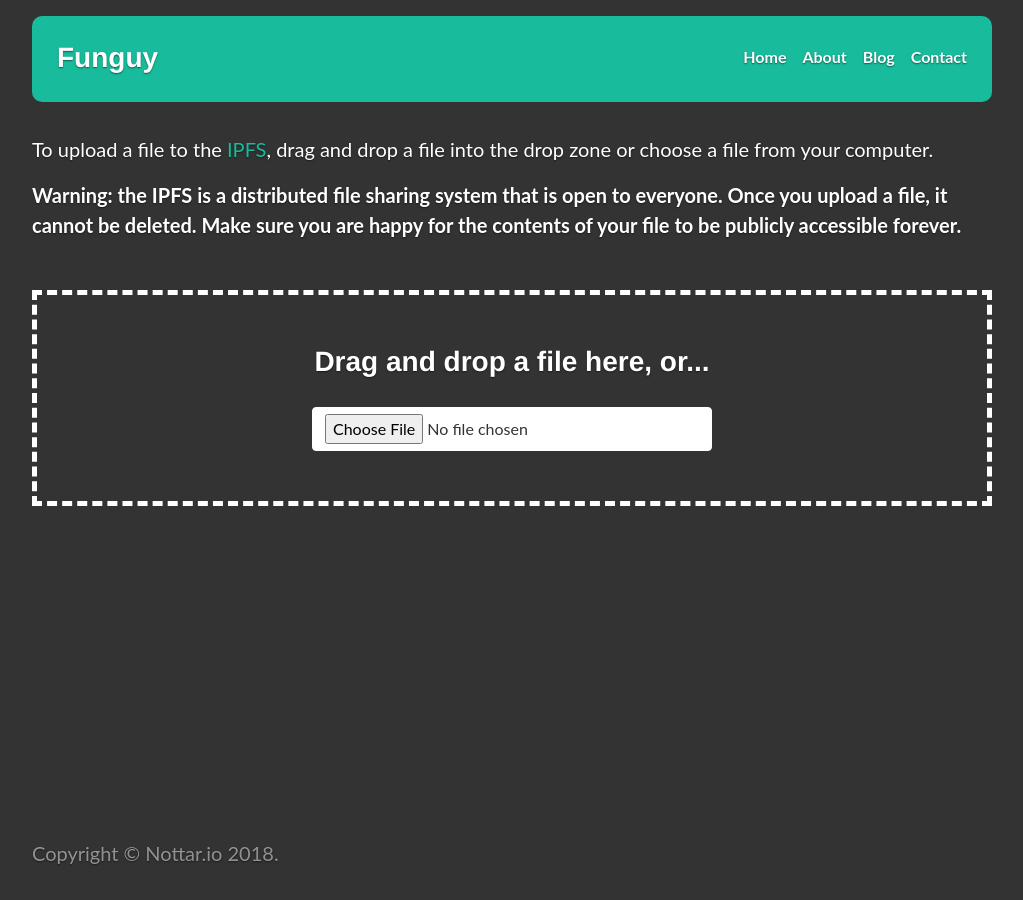
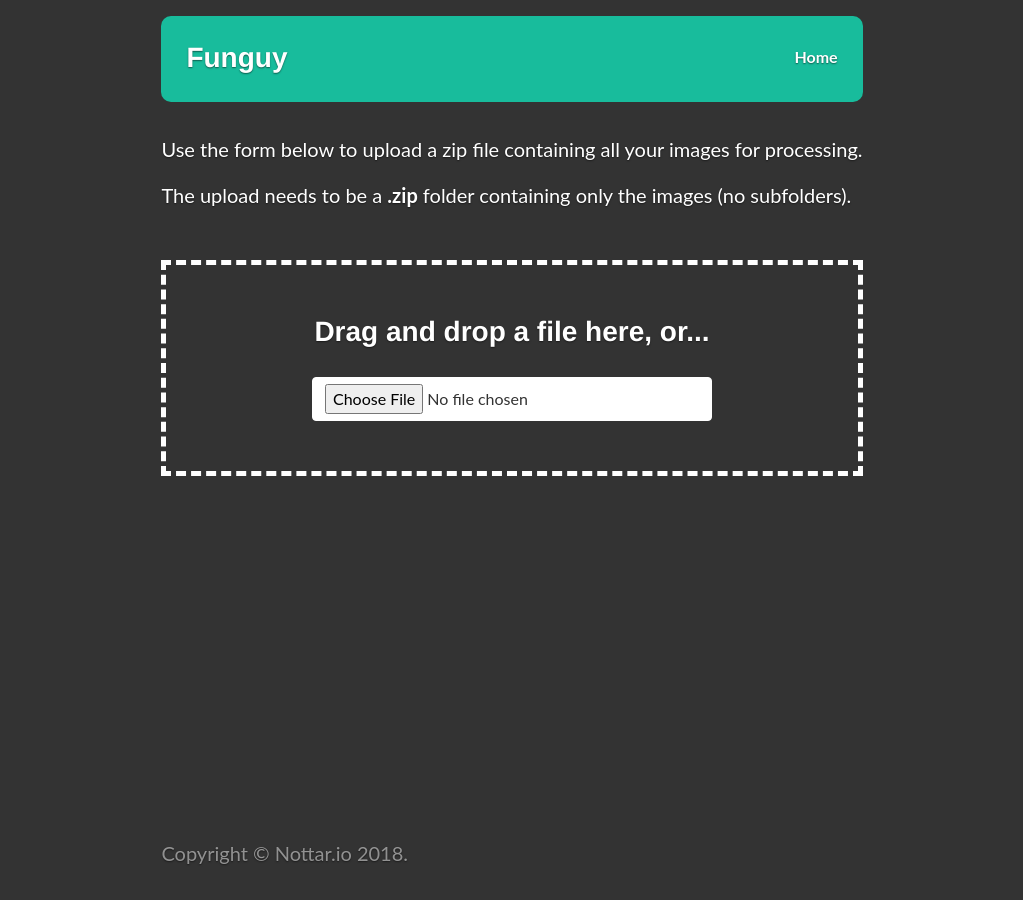
Before and after one commit to danmermel/funguyfront, a Jekyll site: the page built from docs/upload.html, in a window 1280 px wide. Shown: the whole page, without its empty margins (128-1151 px from the left). Built offline with Jekyll 4.4.1, drawn with Linux system fonts in a browser that asks for light colours; nearby versions of some CDN libraries.

Commit message:
simplifying pages

```diff
--- a/docs/_config.yml
+++ b/docs/_config.yml
@@ -14,4 +14,4 @@
 # You can create any custom variable you would like, and they will be accessible
 # in the templates via {{ site.myvariable }}.
 title: Funguy
-upload_url: https://u0w7zfpnti.execute-api.eu-west-1.amazonaws.com/prod/nottarioFiats3Upload
+upload_url:  https://tdf6krcvy7.execute-api.eu-west-1.amazonaws.com/prod/s3upload
--- a/docs/_includes/nav.html
+++ b/docs/_includes/nav.html
@@ -2,10 +2,7 @@
   <div class="inner">
     <h3 class="masthead-brand"><a class="title" href="/">{{ site.title }}</a></h3>
     <nav class="nav nav-masthead justify-content-center">
-      <a class="nav-link" href="/">Home</a>
-      <a class="nav-link" href="/about.html">About</a>
-      <a class="nav-link" href="/blog.html">Blog</a>
-      <a class="nav-link" href="/contact.html">Contact</a>
+      <a class="nav-link" href="/upload.html">Home</a>
     </nav>
   </div>
 </header>
--- a/docs/upload.html
+++ b/docs/upload.html
@@ -39,7 +39,7 @@ title: Nottario
       uploadForm(f, metadata).then(function(id) {
 
         console.log('The id we need to poll is', id);
-        window.location = "upload_success.html?"+id   //bounce to success page and start polling for ipfs url
+        window.location = "upload_success.html?" //bounce to success page
       });
     }
 
@@ -100,12 +100,10 @@ title: Nottario
 </script>
 
 <p>
-To upload a file to the <a href="https://ipfs.io/" target="_new">IPFS</a>, drag and drop a file into the drop zone or choose
-a file from your computer.
+Use the form below to upload a zip file containing all your images for processing.
 </p>
 
-<p><b>Warning: the IPFS is a distributed file sharing system that is open to everyone. Once you upload a file, it cannot
-be deleted. Make sure you are happy for the contents of your file to be publicly accessible forever.</b></p>
+<p>The upload needs to be a <b>.zip</b> folder containing only the images (no subfolders).</p>
 
 <div id="drop_zone" ondrop="drop_handler(event);" ondragover="allowDrop(event)" ondragleave="dragout(event)">
   <h3 class="text-center">Drag and drop a file here, or...</h3>
```
Also changed, not shown: other parts of docs/upload.html (+1 -1 lines), docs/upload_success.html (+2 -52 lines).
